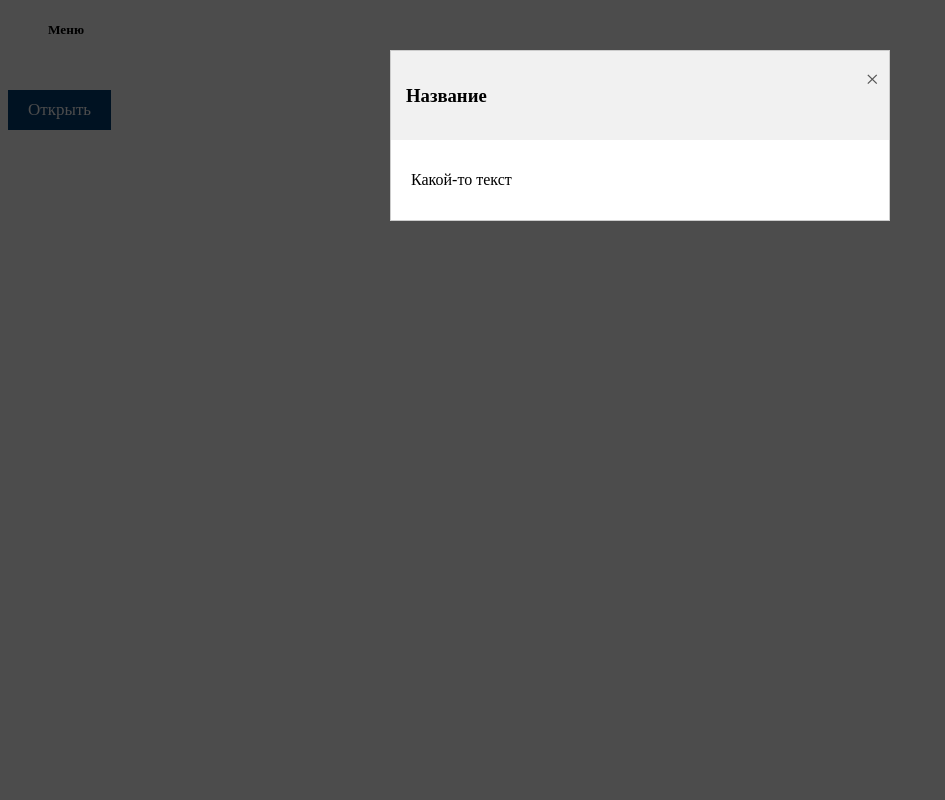
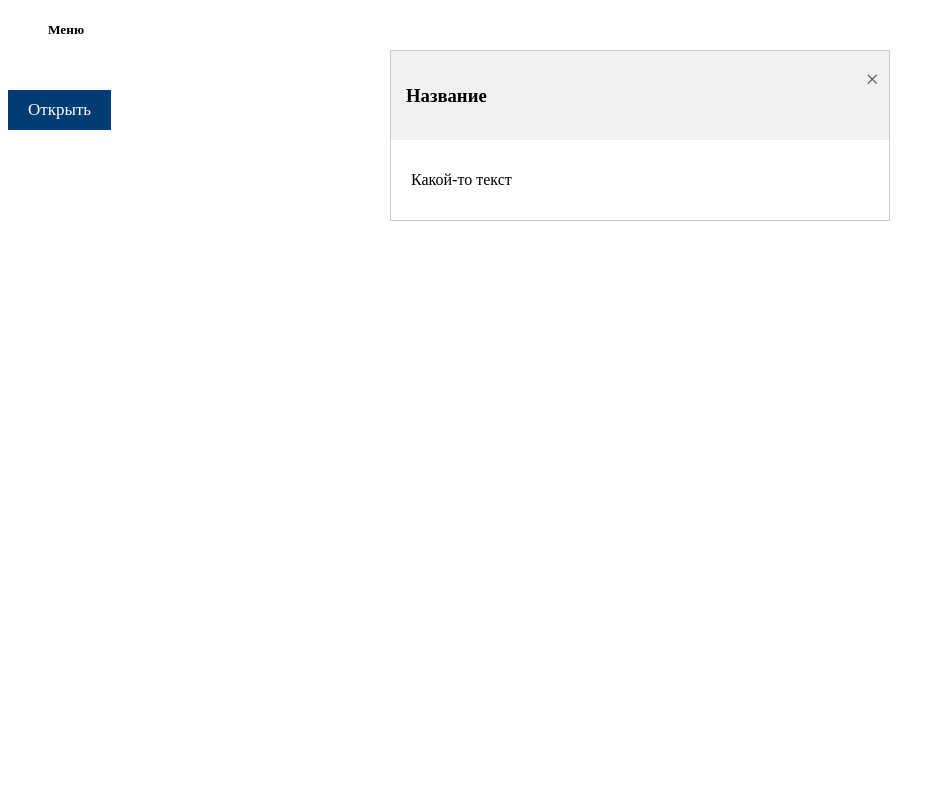
Before and after one commit to Ser-Iojik/HomeWork-Ifmo-Web-Dev, a PHP site: page / in a window 1280 px wide, after a click on "Открыть". Shown: the whole page, without its empty margins (0-945 px from the left). Run offline with PHP 8.4, Linux system fonts and the light colour scheme.

Commit message:
Update style.css

```diff
--- a/lesson-6/css/style.css
+++ b/lesson-6/css/style.css
@@ -31,7 +31,6 @@ a {
 
 .container {
 	opacity: 0;
-	background: rgba(0,0,0,0.7);
 	pointer-events: none;
  	position: fixed;
     top: 0;
```
